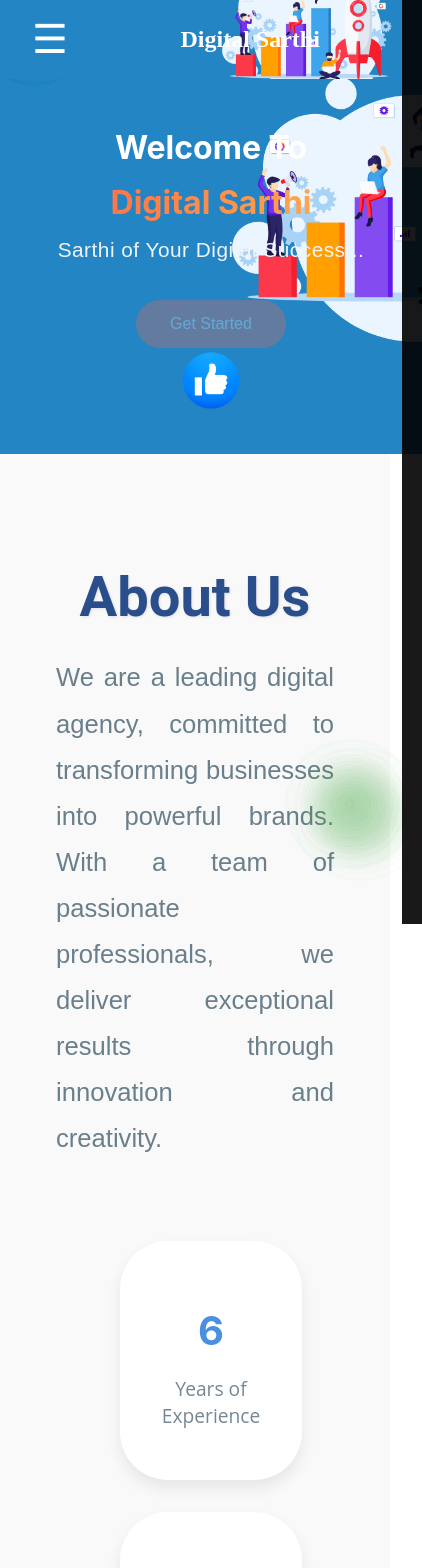
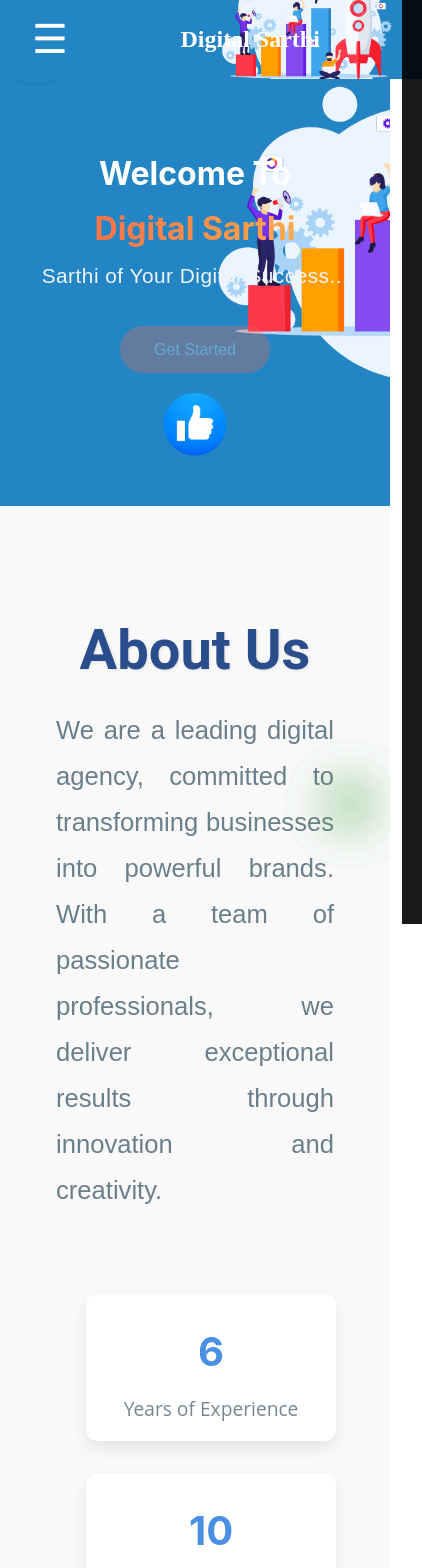
Before and after one commit to vishu3108/v-knon, a React (Create React App) app: page / in a window 390 px wide. Shown: the top 1568 px of the page, 422 px wide, since content can reach past the window. Built offline with nearby package versions, Linux system fonts and the light colour scheme; a web font is replaced by a local one.

Commit message:
Screen Moving Issue

```diff
--- a/src/CSS/About.css
+++ b/src/CSS/About.css
@@ -4,6 +4,7 @@
     padding: 4rem 2rem;
     background-color: #f9f9f9;
     text-align: center;
+
   }
 
 /* Updated Title */
@@ -19,7 +20,7 @@
 .description {
     font-size: 1.2rem;
     line-height: 1.6;
-    max-width: 900px;
+    max-width: 90%;
     margin: 0 auto 3rem;
     color: #5f6b7a;
 }
@@ -39,25 +40,25 @@
     margin-bottom: 4rem;
     padding: 2rem;
   }
-  .stat-card {
+  .stat-card1     {
     background: #ffffff;
-    padding: 2.5rem;
+    /* padding: 2.5rem; */
     border-radius: 12px;
     width: 250px;
     text-align: center;
     transition: transform 0.3s ease, box-shadow 0.3s ease;
     box-shadow: 0 8px 15px rgba(0, 0, 0, 0.08);
   }
-  .stat-card:hover {
+  .stat-card1:hover {
     transform: translateY(-10px);
     box-shadow: 0 12px 20px rgba(0, 0, 0, 0.12);
   }
-  .stat-card h2 {
+  .stat-card1 h2 {
     font-size: 2.5rem;
     margin-bottom: 1rem;
     color: #4a90e2;
   }
-  .stat-card p {
+  .stat-card1 p {
     font-size: 1.2rem;
     opacity: 0.8;
     color: #546a79;
@@ -77,7 +78,7 @@
 }
 
 /* Decorative Illustration with faint shapes */
-.stat-card::before {
+.stat-card1::before {
     content: '';
     position: absolute;
     top: -10px;
@@ -90,12 +91,12 @@
     filter: blur(10px);
 }
 
-.stat-card::after {
+.stat-card1::after {
     content: '';
     position: absolute;
     bottom: -10px;
     right: -10px;
-    width: 80px;
+    /* width: 80px; */
     height: 80px;
     background: rgba(76, 175, 80, 0.1); /* Transparent green */
     border-radius: 50%;
@@ -103,7 +104,7 @@
     filter: blur(15px);
 }
 
-.stat-card * {
+.stat-card1 * {
     position: relative;
     z-index: 1;
 }
--- a/src/CSS/Home.css
+++ b/src/CSS/Home.css
@@ -39,7 +39,7 @@
 }
 
 /* Home Container */
-.home-container {
+.home-container2 {
   background-image: url('/public/images/Web_Backg.png');
   background-size: cover;
   background-position: center;
@@ -48,7 +48,7 @@
   display: flex;
   justify-content: flex-start;
   align-items: center;
-  padding-left: 5rem; /* Add padding to left */
+  /* padding-left: 5rem; Add padding to left */
   color: white;
   flex-wrap: wrap;
   position: relative;
@@ -58,9 +58,9 @@
 
 /* Mobile adjustments for home container */
 @media (max-width: 768px) {
-  .home-container {
-    min-height: 50vh;  /* Adjust height for smaller screens */
-    padding-left: 0; /* Reduce padding */
+  .home-container2 {
+    min-height: 60vh;  /* Adjust height for smaller screens */
+    /* padding-left: 2rem; Reduce padding */
     justify-content: center; /* Align content in center */
     text-align: center; /* Center the content */
   }
@@ -70,7 +70,7 @@
 .home-content {
   z-index: 10;
   padding: 2rem;
-  width: 100%;
+  max-width: 100%;
   display: flex;
   flex-direction: column;
   justify-content: center;
@@ -164,8 +164,8 @@
 
 /* --- Mobile Specific Adjustments --- */
 @media (max-width: 768px) {
-  .home-container {
-    padding: 1rem;
+  .home-container2 {
+    /* padding: 1rem; */
     justify-content: center;
   }
 
--- a/src/components/About.js
+++ b/src/components/About.js
@@ -54,7 +54,7 @@
 
       <div className="stats-section">
         {stats.map((stat, index) => (
-          <div key={index} className="stat-card">
+          <div key={index} className="stat-card1">
             <h2 className="stat-number">{counts[index]}</h2>
             <p className="stat-text">{stat.text}</p>
           </div>
--- a/src/components/Home.js
+++ b/src/components/Home.js
@@ -21,7 +21,7 @@
 
   return (
     <>
-      <div className="home-container">
+      <div className="home-container2">
         <div className="home-content">
           <div className="heading1-container" aria-label="Welcome to V-knon">
             Welcome To
```
